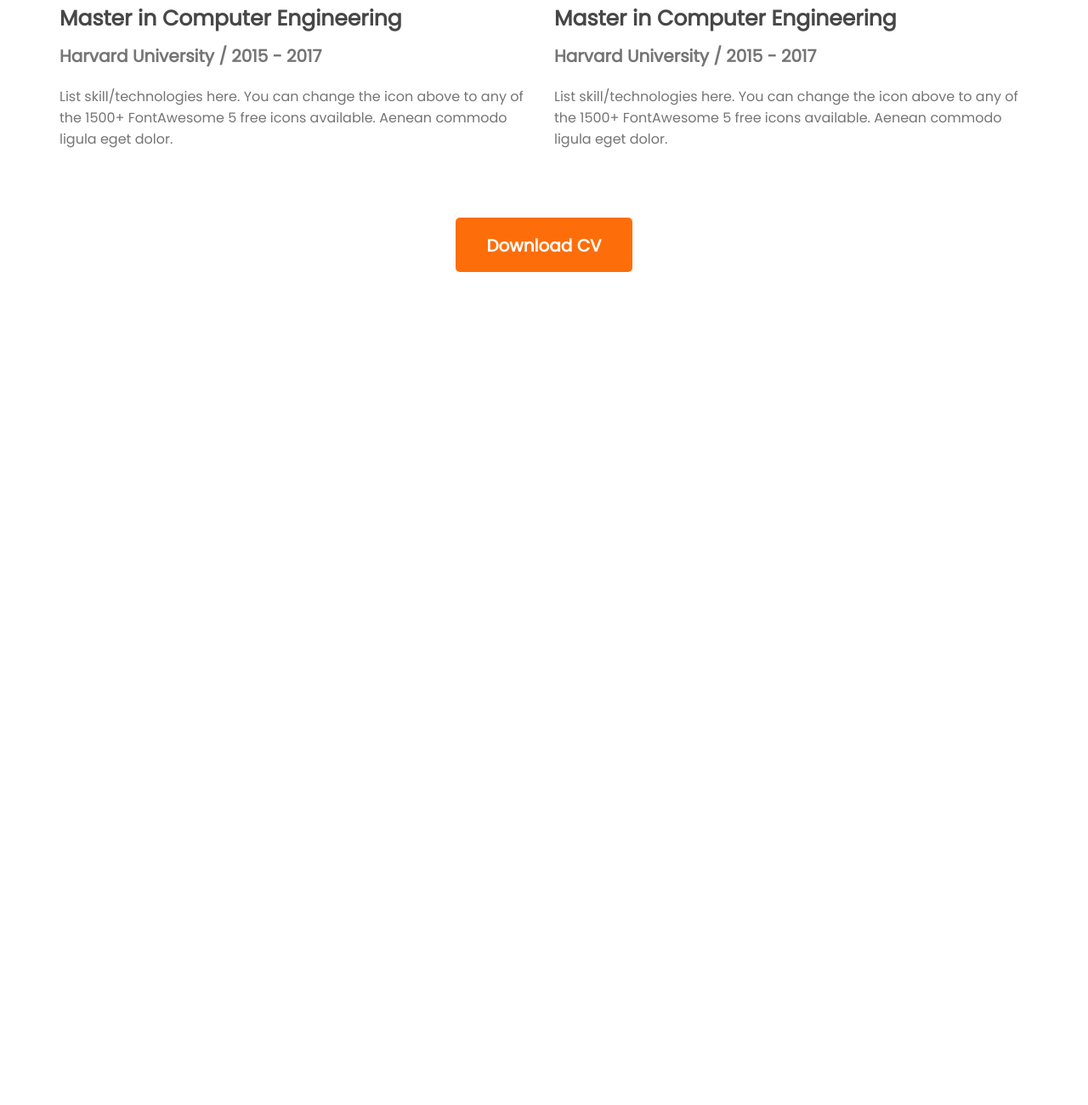
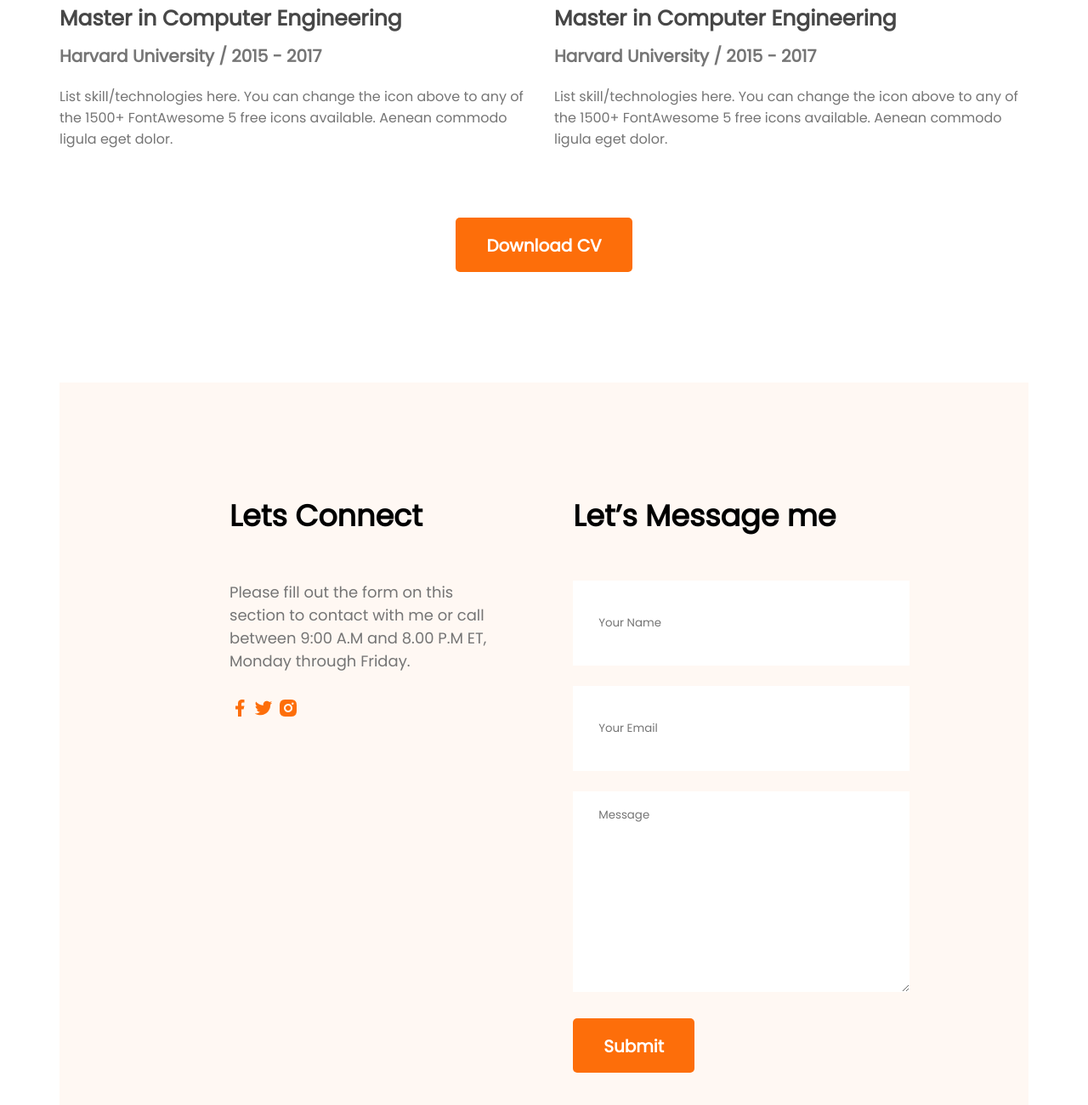
Before and after one commit to khandaker-md-yasin-arafat/portfolio_website, a plain HTML site: page index.html in a window 1280 px wide. Shown: the part 3015-4315 px from the top of the page at 85% size. Before the commit the page ends 3335 px from the top, so only its background shows below. Drawn offline with Linux system fonts and the light colour scheme.

Commit message:
added contact area

```diff
--- a/index.html
+++ b/index.html
@@ -155,6 +155,28 @@
                 <button class="btn-primary">Download CV</button>
             </div>
         </section>
+
+        <!-- contact section -->
+        <section class="contact">
+            <div>
+                <h3 class="section-title">Lets Connect</h3>
+                <p class="section-description">
+                    Please fill out the form on this section to contact with me or call between 9:00 A.M and 8.00 P.M ET, Monday through Friday.
+                </p>
+                <a href=""><img src="images/icons/facebook.png" alt=""></a>
+                <a href=""><img src="images/icons/twitter.png" alt=""></a>
+                <a href=""><img src="images/icons/insta.png" alt=""></a>
+            </div>
+            <div>
+                <h3 class="section-title">Let’s Message me</h3>
+                <form action="">
+                    <input type="text" name="" id="" placeholder="Your Name">
+                    <input type="email" name="" id="" placeholder="Your Email">
+                    <textarea name="" id="" cols="30" rows="10" placeholder="Message"></textarea>
+                    <input class="btn-primary" type="submit" value="Submit">
+                </form>
+            </div>
+        </section>
     </main>
     <!-- main ends here -->
     <footer>
--- a/styles/style.css
+++ b/styles/style.css
@@ -151,10 +151,12 @@ section {
     display: flex;
     gap: 24px;
 }
-.resume-item{
+
+.resume-item {
     margin-top: 30px;
     margin-bottom: 30px;
 }
+
 .resume-title {
     font-weight: 700;
     font-size: 30px;
@@ -178,7 +180,41 @@ section {
 .resume .description {
     color: #757575;
 }
-.resume-btn{
+
+.resume-btn {
     margin-top: 50px;
     text-align: center;
 }
+
+/* contact styles */
+.contact {
+    display: flex;
+    gap: 100px;
+    background: #FFF8F3;
+    padding: 130px 200px;
+}
+
+.contact .section-title {
+    text-align: left;
+}
+
+.contact .section-description {
+    text-align: left;
+}
+
+.contact input[type="text"],
+input[type="email"],
+textarea {
+    margin-bottom: 24px;
+    border: 0;
+    width: 100%;
+    padding: 18px 30px;
+}
+
+input {
+    height: 64px;
+}
+
+.conatact a{
+    text-decoration: none;
+}
```
